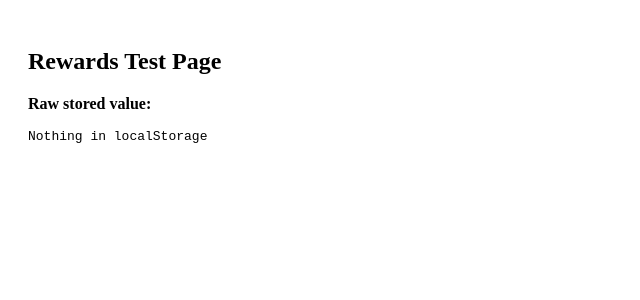
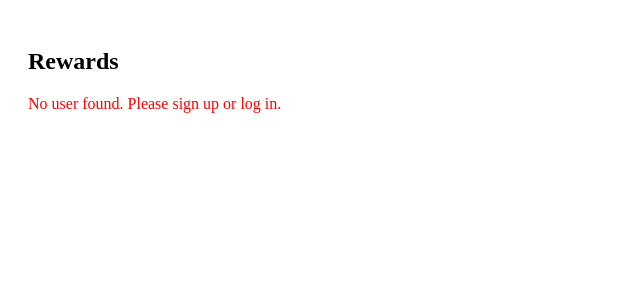
Before and after one commit to WRR-source/Wrr-tracker, a Next.js app: page /rewards in a window 1280 px wide. Shown: the top 300 px of the page, without its empty margins (0-640 px from the left). Built offline with nearby package versions, Linux system fonts and the light colour scheme.

Commit message:
Update rewards.js

```diff
--- a/pages/rewards.js
+++ b/pages/rewards.js
@@ -1,21 +1,55 @@
 import dynamic from "next/dynamic";
+import { useEffect, useState } from "react";
+import NavBar from "../components/NavBar";
 
-function TestRewardsPage() {
-  let storedUser = null;
+function RewardsPage() {
+  const [user, setUser] = useState(null);
+  const [loading, setLoading] = useState(true);
 
-  if (typeof window !== "undefined") {
-    storedUser = localStorage.getItem("loggedUser");
+  useEffect(() => {
+    if (typeof window !== "undefined") {
+      const data = localStorage.getItem("loggedUser");
+      if (data) {
+        try {
+          const parsed = JSON.parse(data);
+          setUser(parsed);
+        } catch (e) {
+          console.error("Error parsing user data:", e);
+        }
+      }
+      setLoading(false);
+    }
+  }, []);
+
+  if (loading) return <p>Loading...</p>;
+
+  if (!user) {
+    return (
+      <div style={{ padding: 20 }}>
+        <h2>Rewards</h2>
+        <p style={{ color: "red" }}>No user found. Please sign up or log in.</p>
+      </div>
+    );
   }
 
   return (
-    <div style={{ padding: 20 }}>
-      <h2>Rewards Test Page</h2>
-      <p><strong>Raw stored value:</strong></p>
-      <pre>{storedUser || "Nothing in localStorage"}</pre>
-    </div>
+    <>
+      <NavBar />
+      <div style={{ padding: 20 }}>
+        <h2>Rewards Center</h2>
+        <p>
+          Welcome, <strong>{user.name}</strong>! You have{" "}
+          <strong>{user.points}</strong> points.
+        </p>
+        <ul>
+          <li>🎁 $5 Gift Card – 50 points</li>
+          <li>📱 Recycled Phone Case – 150 points</li>
+          <li>🎧 Bluetooth Earbuds – 300 points</li>
+          <li>🎉 Mystery Grand Prize – ??? points</li>
+        </ul>
+      </div>
+    </>
   );
 }
 
-export default dynamic(() => Promise.resolve(TestRewardsPage), {
-  ssr: false,
-});
+export default dynamic(() => Promise.resolve(RewardsPage), { ssr: false });
```
